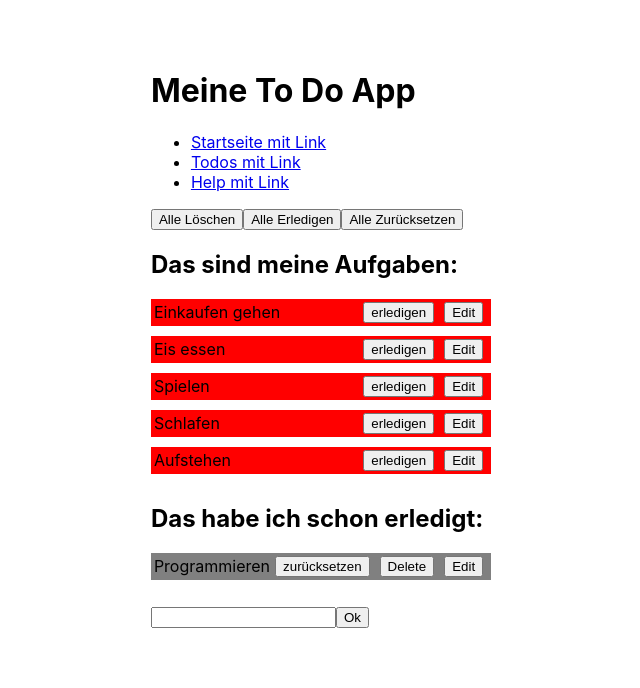
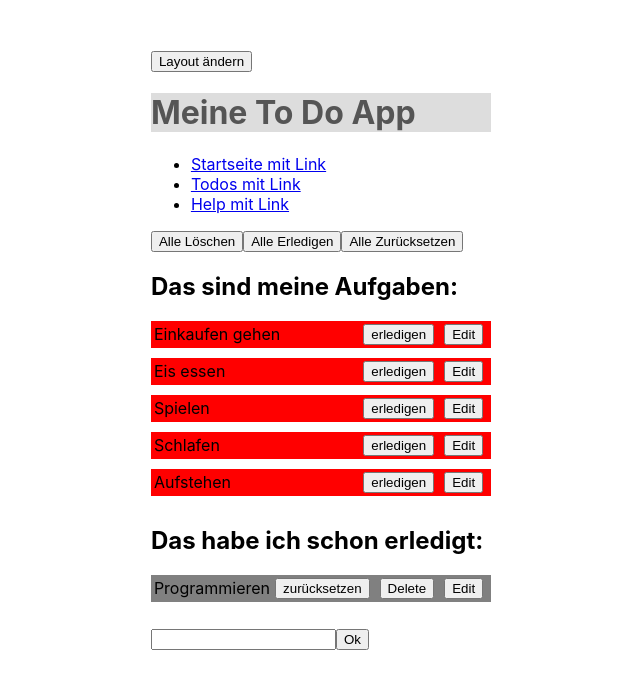
Before and after one commit to Yamen-1/To-do-Liste, a React (Create React App) app: page /todos in a window 1280 px wide. Shown: the top 688 px of the page, without its empty margins (319-959 px from the left). Built offline with nearby package versions, Linux system fonts and the light colour scheme.

Commit message:
context für layout hinzufügen

```diff
--- a/src/components/App.js
+++ b/src/components/App.js
@@ -1,19 +1,22 @@
 import '../css/App.scss';
 import Header from './Header';
 import ToDoListe from './ToDoListe';
-import {BrowserRouter as Router, Routes, Route} from "react-router-dom";
+import { BrowserRouter as Router, Routes, Route } from "react-router-dom";
+import ThemeContextProvider from '../contexts/ThemeContext';
 
 
 function App() {
   return (
     <Router>
       <div className="App" id="App">
-        <Header/>
-        <Routes>
-          <Route path="/" element={<div>Startseite</div>}/>
-          <Route path="/todos" element={<ToDoListe/>}/>
-          <Route path="/help" element={<div>Help</div>}/>
-        </Routes>
+        <ThemeContextProvider>
+          <Header />
+          <Routes>
+            <Route path="/" element={<div>Startseite</div>} />
+            <Route path="/todos" element={<ToDoListe />} />
+            <Route path="/help" element={<div>Help</div>} />
+          </Routes>
+        </ThemeContextProvider>
       </div>
     </Router>
   );
--- a/src/components/Header.js
+++ b/src/components/Header.js
@@ -1,9 +1,21 @@
 import { Link } from "react-router-dom";
+import { useContext } from "react";
+import { ThemeContext } from "../contexts/ThemeContext";
+
+import ThemeButton from "./ThemeButton";
 
 const Header = () => {
+  // Context von Theme verwenden:
+  const { appLayout } = useContext(ThemeContext)
+
+  // variablen aus App layout destrukturieren:
+  const { istHell, hell, dunkel } = appLayout
+  // istHell wenn true, dann eigenschaften von hell, wenn false, eigenscahften von dunkel
+  const layout = istHell ? hell : dunkel
   return (
     <div className='Header' >
-      <h1>Meine To Do App</h1>
+      <ThemeButton />
+      <h1 style={{color: layout.text, background: layout.hintergrund }}>Meine To Do App</h1>
       <ul>
         <li><Link to="/">Startseite mit Link</Link></li>
         <li><Link to="/todos">Todos mit Link</Link></li>
--- /dev/null
+++ b/src/components/ThemeButton.js
@@ -0,0 +1,11 @@
+import { useContext } from "react"
+import { ThemeContext } from "../contexts/ThemeContext"
+
+const ThemeButton = () => {
+  const { toggleLayout } = useContext(ThemeContext)
+  return (
+    <button onClick={toggleLayout}>Layout ändern</button>
+  )
+}
+
+export default ThemeButton
--- /dev/null
+++ b/src/contexts/ThemeContext.js
@@ -0,0 +1,39 @@
+// 1: Context erstellen:
+
+import React, { createContext, useState } from "react";
+
+export const ThemeContext = createContext()
+
+//Komponente: wie soll der Kontext aussehen:
+
+const ThemeContextProvider = (props) => {
+// theme/layout für die App. Definieren und ändern können
+  const [ appLayout, setAppLayout ] = useState({
+    istHell: true,
+    hell: {
+      text: '#555',
+      hintergrund: '#ddd',
+    },
+    dunkel: {
+      text: '#ddd',
+      hintergrund: '#333'
+    }
+  })
+
+  // funktion zum Layout ändern:
+
+  const toggleLayout = () => {
+    // state ändern: alles aus layout, istHell: wenn istHell true ist, dann wird es zu false (!),
+    setAppLayout({...appLayout, istHell: !appLayout.istHell })
+  }
+// return: Komponente: Teil von ThemeContext Provider
+// value: ist ein Objekt mit dem Theme
+  return(
+    <ThemeContext.Provider value={{ appLayout, toggleLayout }}>
+      {/* Kinder von ThemeContext Provider werden hier eingesetzt */}
+      {props.children}
+    </ThemeContext.Provider>
+  )
+}
+
+export default ThemeContextProvider
```
